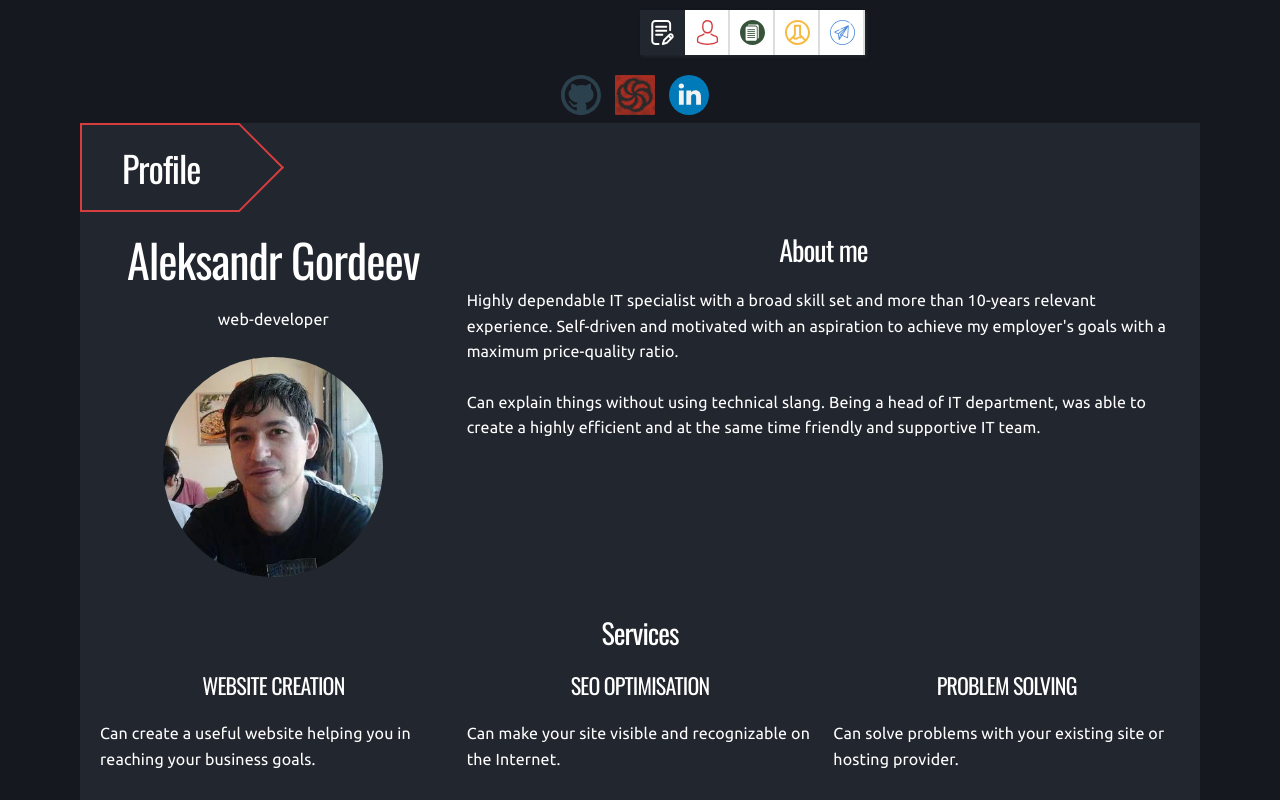
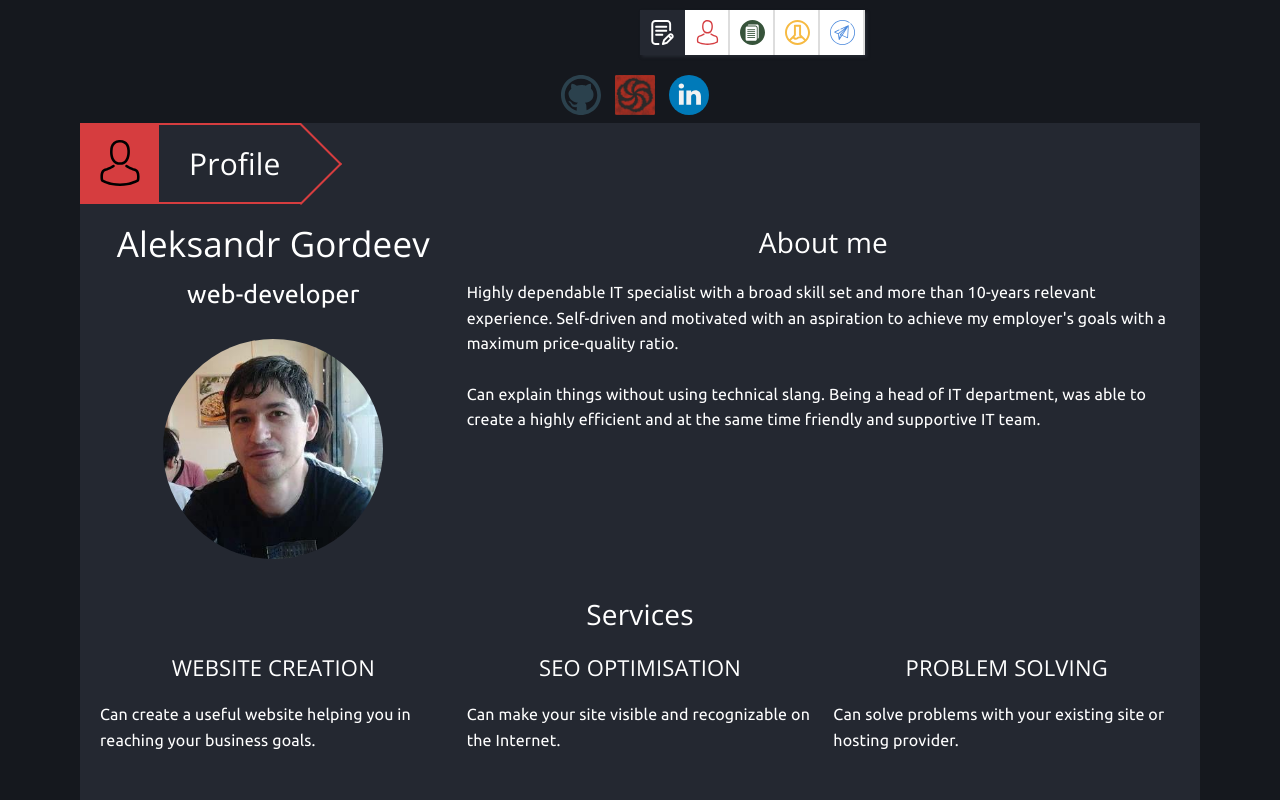
Before and after one commit to razamanaza/agordeev.com, a website: page src/copy/index.html in a window 1280 px wide. Shown: the top 800 px of the page. Drawn offline with nearby package versions, Linux system fonts and the light colour scheme; files that its build step writes are made by us from their sources; files whose address does not match are found by name.

Commit message:
Finish sections design;

```diff
--- a/src/copy/index.html
+++ b/src/copy/index.html
@@ -36,7 +36,7 @@
     <a class="linkedin" href="https://www.linkedin.com/in/razamanaza"><img src="img/linkedin.svg" alt="My linkedin profile"></a>
   </div>
 
-  <section id="profile" class="profile container">
+  <section id="profile" class="profile container section-figure">
     <h2 class="section-header">Profile</h2>
     <div class="row">
       <div class="profile-photo column column-33">
@@ -73,7 +73,7 @@
     </ul>
   </section>
 
-  <section id="resume" class="resume container">
+  <section id="resume" class="resume container section-figure">
     <h2 class="section-header">Resume</h2>
     <a class="resume-vcard" href="agordeev.vcf">Download vCard</a>
     <div class="row">
@@ -239,7 +239,7 @@
     </div>
   </section>
 
-  <section class="portfolio container" id="portfolio">
+  <section class="portfolio container section-figure" id="portfolio">
     <h2 class="section-header">Portfolio</h2>
     <section class="portfolio-shape soofi">
       <a class="overlay" href="img/soofi.png">Salman Soofi's personal website</a>
--- a/src/sass/components/_base.scss
+++ b/src/sass/components/_base.scss
@@ -3,9 +3,9 @@
  */
 
 $main-font: 'Ubuntu', 'Helvetica Neue', 'Helvetica', 'Arial', sans-serif;
-$secondary-font: 'Oswald', 'Helvetica Neue', 'Helvetica', 'Arial', sans-serif;
+$secondary-font: 'Open Sans', 'Helvetica Neue', 'Helvetica', 'Arial', sans-serif;
 $body-bg-color: #15181e;
-$bg-color: #22262e;
+$bg-color: #242831;
 $main-color: #ffffff;
 $mainnav-size: 45px;
 $mainnav-icon-size: 25px;
@@ -29,6 +29,7 @@ h5,
 h6 {
   font-family: $secondary-font;
   text-align: center;
+  letter-spacing: inherit;
 }
 
 h4 {
@@ -39,28 +40,51 @@ a {
   color: $main-color;
 }
 
-section {
+.section-figure {
   background-color: $bg-color;
+  position: relative;
+  margin-bottom: 100px;
+  padding-bottom: 50px;
+  &::after {
+    content: url(../img/section-bottom.svg);
+    position: absolute;
+    bottom: -50px;
+    width: 100%;
+    left: 0;
+    height: 50px;
+  }
 }
 
 .section-header {
   display: inline-block;
+  font-size: 3rem;
+  line-height: 37px;
   position: relative;
   text-align: left;
   margin-left: -2rem;
-  padding: 20px 40px;
+  padding: 20px 20px 20px 107px;
   border-style: solid;
   border-width: 2px 0 2px 2px;
-  border-color: $profile-color;
+  &::before {
+    content: '';
+    position: absolute;
+    left: 0;
+    top: 0;
+    width: 77px;
+    height: 77px;
+    background-size: 60%;
+    background-repeat: no-repeat;
+    background-position: center;
+  }
   &::after {
     content: '';
     position: absolute;
-    right: -31px;
-    top: 11px;
+    right: -29px;
+    top: 10px;
     display: inline-block;
-    height: 63px;
-    width: 63px;
-    border: 2px solid $profile-color;
+    height: 58px;
+    width: 58px;
+    border-style: solid;
     border-width: 2px 0 0 2px;
     transform: rotate(135deg);
   }
--- a/src/sass/components/_media.scss
+++ b/src/sass/components/_media.scss
@@ -3,3 +3,16 @@
     max-width: 100%;
   }
 }
+
+@media screen and (min-width: 1300px) {
+  .main-nav-items {
+    position: fixed;
+    flex-direction: column;
+    left: 130px;
+    top: 10%;
+  }
+  .online-links {
+    margin-top: 20px;
+    text-align: right;
+  }
+}
--- a/src/sass/components/_profile.scss
+++ b/src/sass/components/_profile.scss
@@ -1,3 +1,16 @@
+.profile {
+  .section-header {
+    border-color: $profile-color;
+    &::before {
+      background-color: $profile-color;
+      background-image: url('../img/profile.svg');
+    }
+    &::after {
+      border-color: $profile-color;
+    }
+  }
+}
+
 .profile-photo {
   text-align: center;
   img {
@@ -6,4 +19,12 @@
     max-width: 220px;
     margin-bottom: 3rem;
   }
+  p {
+    font-size: 2.5rem;
+  }
+  h1 {
+    font-size: 3.5rem;
+    line-height: 2rem;
+    margin-top: 1rem;
+  }
 }
--- a/src/sass/main.scss
+++ b/src/sass/main.scss
@@ -1,4 +1,4 @@
-@import url('https://fonts.googleapis.com/css?family=Oswald|Ubuntu&display=swap');
+@import url('https://fonts.googleapis.com/css?family=Open+Sans|Ubuntu&display=swap');
 @import 'vendors/milligram/_Color';
 @import 'vendors/milligram/_Base';
 @import 'vendors/milligram/_Button.sass';
```
Also changed, not shown: src/img/section-bottom.svg (added).
